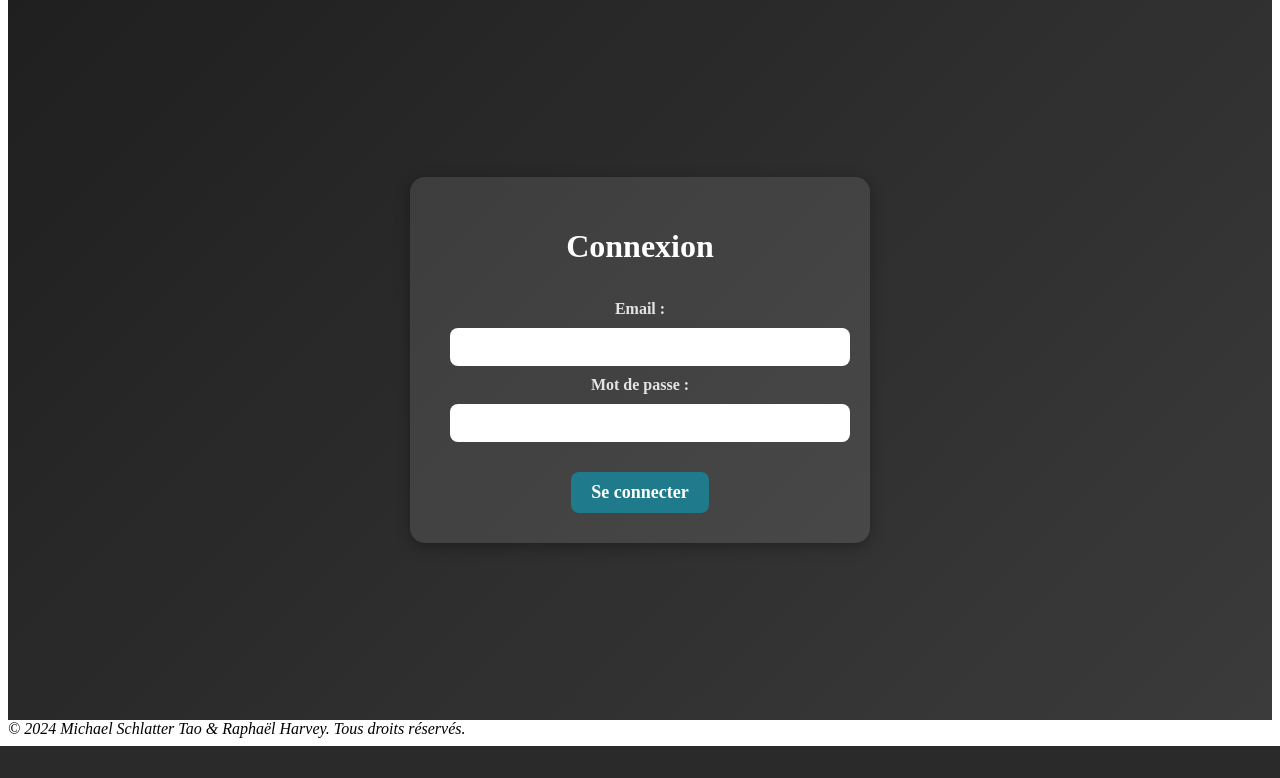
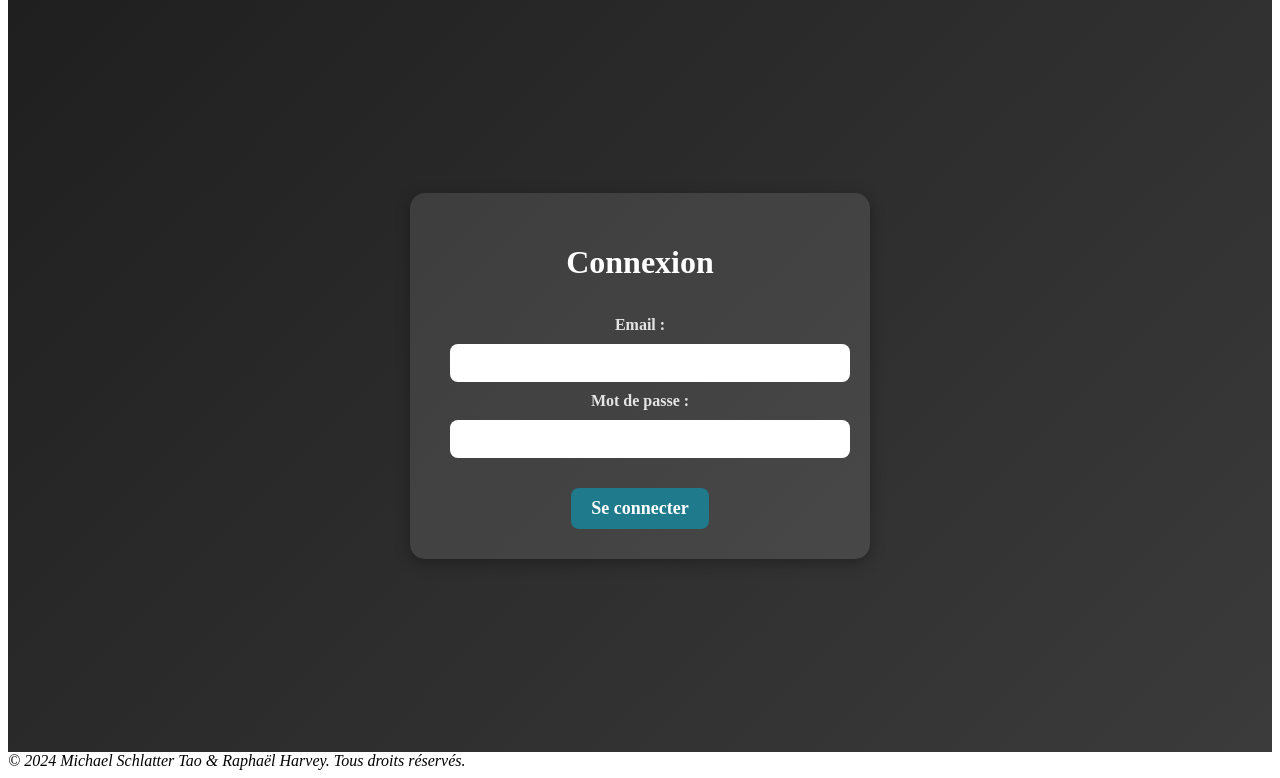
Before and after one commit to SchMic2333834/projet-final-explo-techno, a CodeIgniter 4 app: the page made by project/ci-news/app/Views/pages/connexion.php in a window 1280 px wide; the page is wider, and only the part inside the window is pictured. Shown: the part 64-842 px from the top of that part. Before the commit the page ends 810 px from the top of that part, so only its background shows below. Run offline with PHP 8.4 and a stand-in for CodeIgniter, Linux system fonts and the light colour scheme; the template is opened without the code that fills it, so the values that code supplies are empty; some libraries are stand-ins or nearby versions.

Commit message:
fini css

```diff
--- a/project/ci-news/app/Views/pages/admin.php
+++ b/project/ci-news/app/Views/pages/admin.php
@@ -22,6 +22,9 @@
         }
         form {
             flex: 5%;
+            border-bottom: 1px solid #444;
+            border-left: 1px solid #444;
+            border-right: 1px solid #444;
         }
         #input {
             padding-left: 10px;
--- a/project/ci-news/app/Views/pages/connexion.php
+++ b/project/ci-news/app/Views/pages/connexion.php
@@ -12,7 +12,7 @@
     display: flex;
     justify-content: center;
     align-items: center;
-    height: 90vh;
+    height: 94vh;
     margin: 0;
     background: linear-gradient(135deg, #1f1f1f, #3b3b3b);
     color: #e4e4e4;
```
